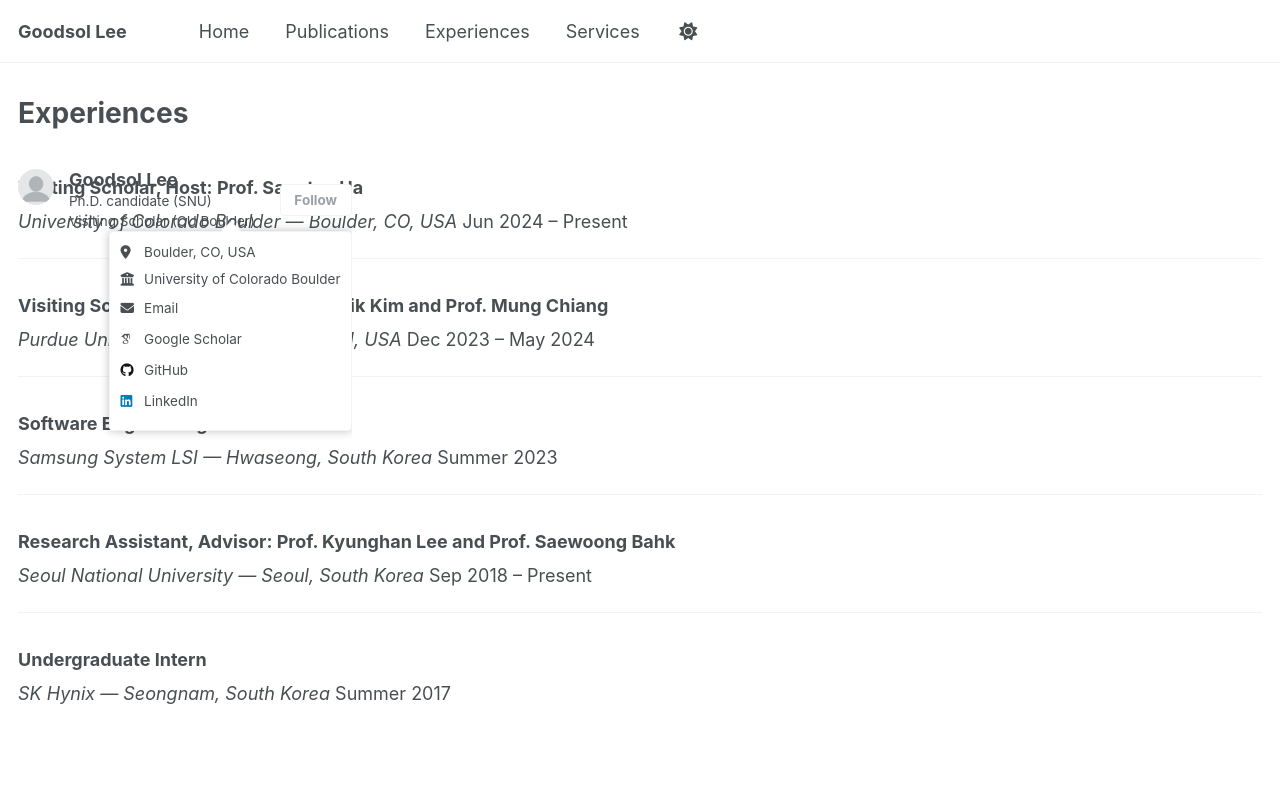
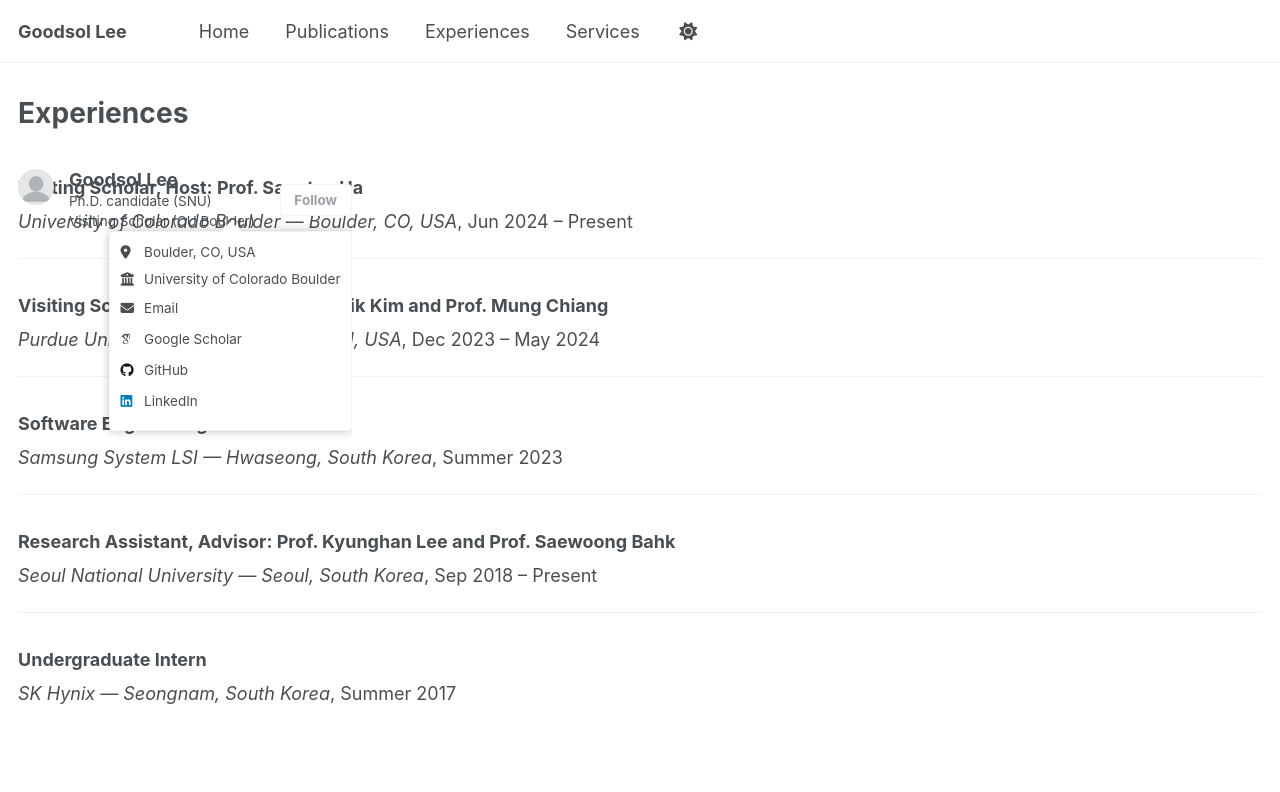
Before and after one commit to goodsollee/GoodsolLee.github.io, a Jekyll site: the page built from _pages/experiences.md, in a window 1280 px wide and 1111 px high. Shown: the top 792 px of the window. Built offline with Jekyll 4.4.1, drawn with Linux system fonts in a browser that asks for light colours; some web fonts are replaced; a script that is not in the unit is left out.

Commit message:
Update pub

```diff
--- a/_pages/experiences.md
+++ b/_pages/experiences.md
@@ -6,24 +6,24 @@ author_profile: true
 ---
 
 ### Visiting Scholar, Host: Prof. Sangtae Ha
-*University of Colorado Boulder — Boulder, CO, USA* Jun 2024 – Present
+*University of Colorado Boulder — Boulder, CO, USA*, Jun 2024 – Present
 
 ---
 
 ### Visiting Scholar, Host. Prof. Kwang-Taik Kim and Prof. Mung Chiang
-*Purdue University — West Lafayette, IN, USA*  Dec 2023 – May 2024
+*Purdue University — West Lafayette, IN, USA*,  Dec 2023 – May 2024
 
 ---
 
 ### Software Engineering Intern
-*Samsung System LSI — Hwaseong, South Korea* Summer 2023
+*Samsung System LSI — Hwaseong, South Korea*, Summer 2023
 
 ---
 
 ### Research Assistant, Advisor: Prof. Kyunghan Lee and Prof. Saewoong Bahk
-*Seoul National University — Seoul, South Korea*  Sep 2018 – Present
+*Seoul National University — Seoul, South Korea*,  Sep 2018 – Present
 
 ---
 
 ### Undergraduate Intern
-*SK Hynix — Seongnam, South Korea* Summer 2017
+*SK Hynix — Seongnam, South Korea*, Summer 2017
```
Also changed, not shown: _pages/publications.md (+5 -5 lines).
